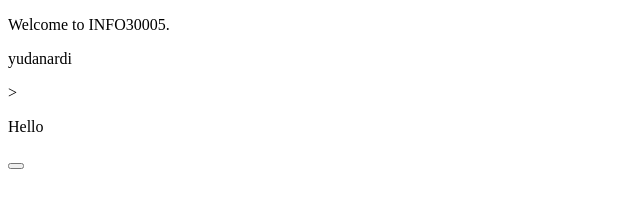
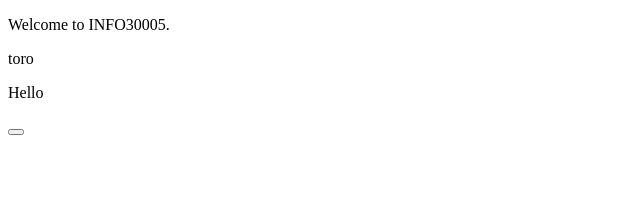
Before and after one commit to syudanardi/learn-to-git, a plain HTML site: page index.html in a window 1280 px wide. Shown: the whole page, without its empty margins (0-640 px from the left). Drawn offline with Linux system fonts and the light colour scheme.

Commit message:
added my name: toro

```diff
--- a/index.html
+++ b/index.html
@@ -6,7 +6,7 @@
 </head>
 <body>
    <p id ='text'> Welcome to INFO30005. </p>
-   <p>yudanardi</p>>
+   <p>toro</p>
    <p>Hello</p>
    <button onclick="myFunction()"></button>
    <script>
```
